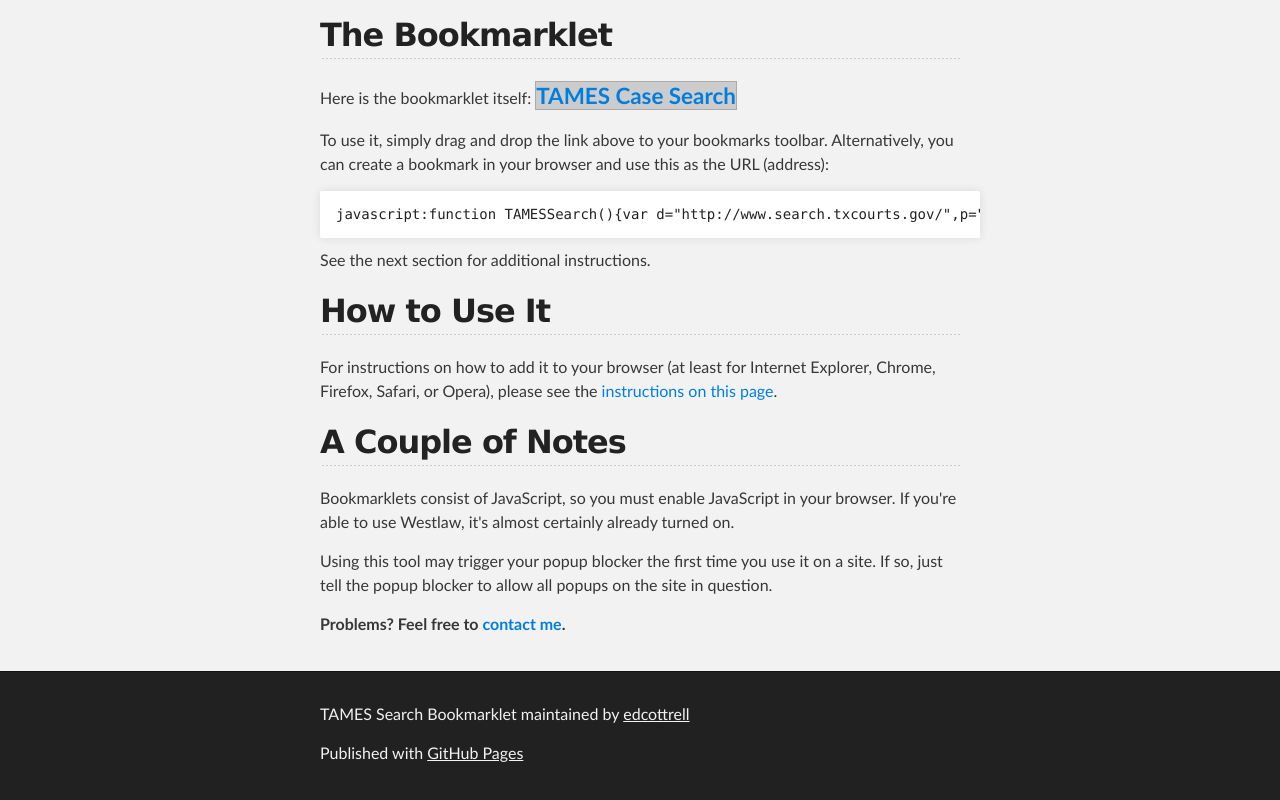
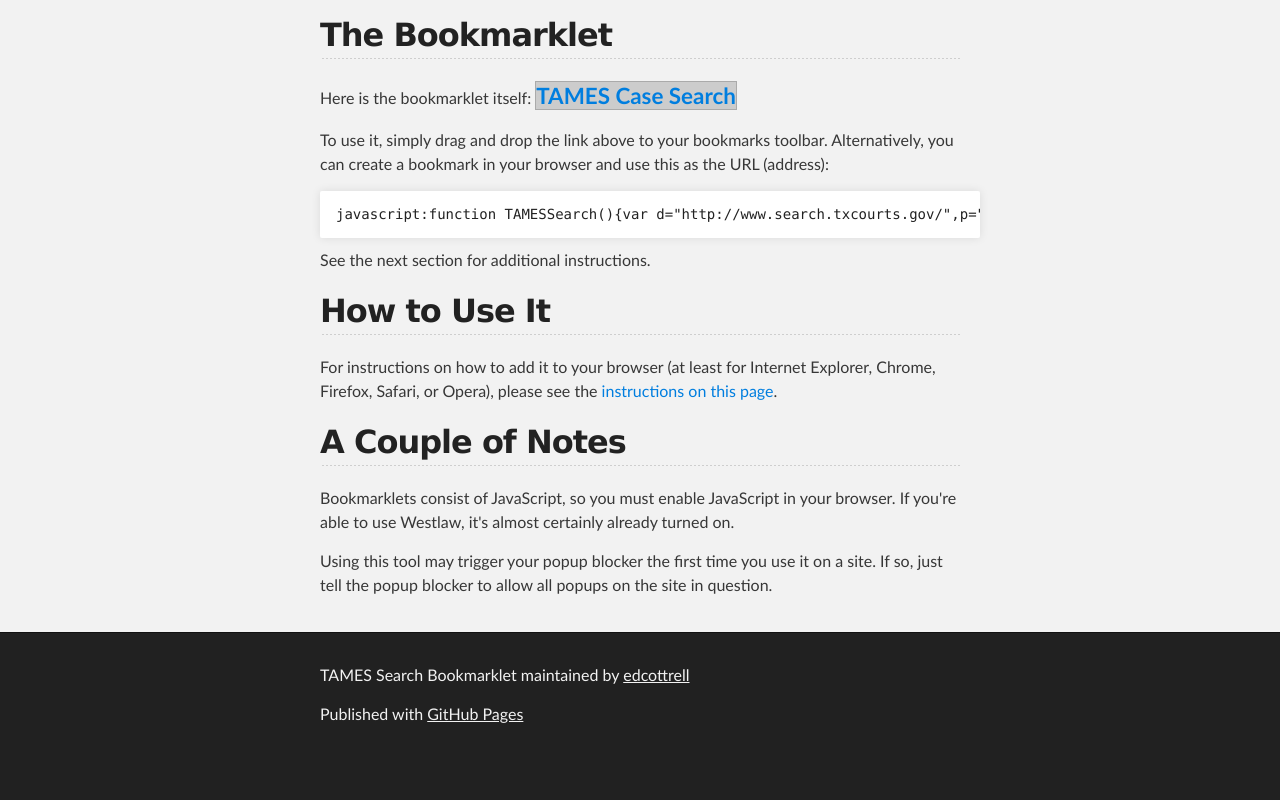
Before and after one commit to edcottrell/TAMES-Search, a plain HTML site: page index.html in a window 1280 px wide. Shown: the part 1034-1834 px from the top of the page. After the commit the page ends 1795 px from the top, so only its background shows below. Drawn offline with Linux system fonts and the light colour scheme.

Commit message:
Update index.html
Remove contact link

```diff
--- a/index.html
+++ b/index.html
@@ -74,7 +74,6 @@
 
 <p>Using this tool may trigger your popup blocker the first time you use it on a site. If so, just tell the popup blocker to allow all popups on the site in question.</p>
 
-<p><strong>Problems? Feel free to <a href="http://www.edcottrell.com/contact/">contact me</a>.</strong></p>
       </section>
     </div>
 
```
